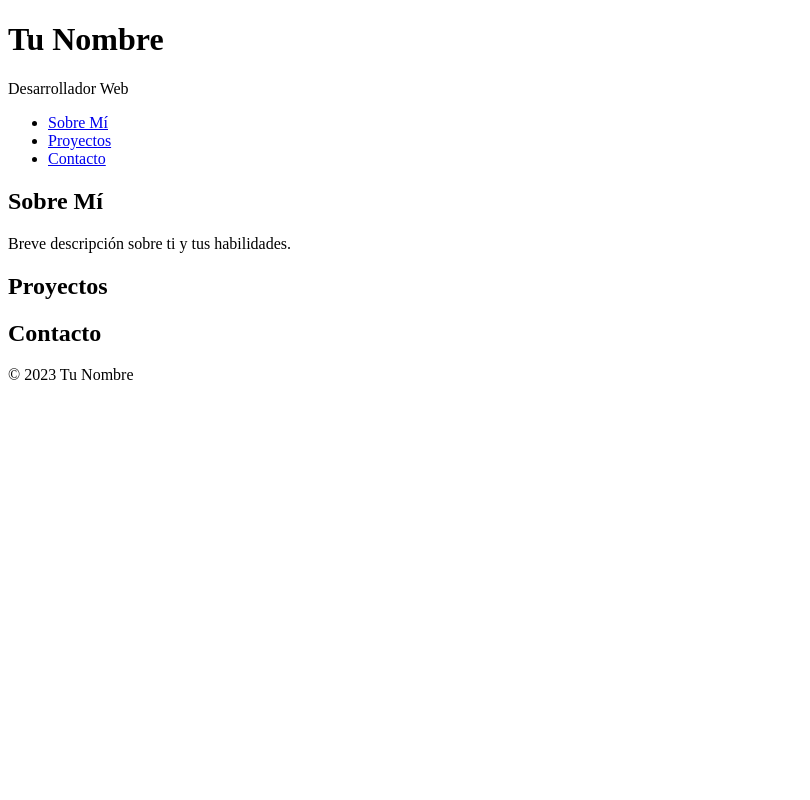
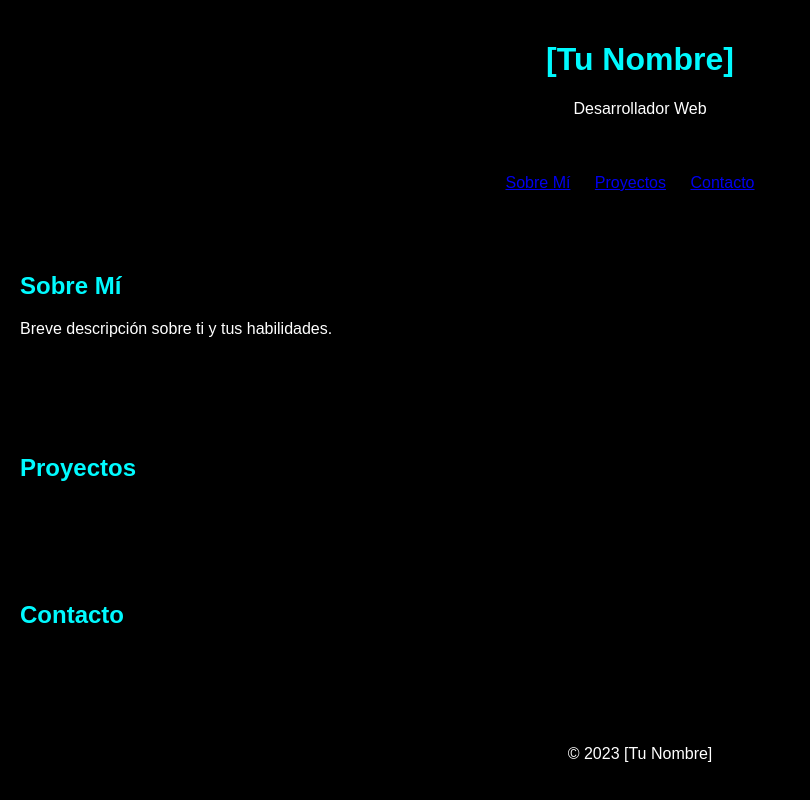
Before and after one commit to CristinaMachuca/miportafolio, a plain HTML site: page index.html in a window 1280 px wide. Shown: the whole page, without its empty margins (0-810 px from the left). Drawn offline with Linux system fonts and the light colour scheme.

Commit message:
Add files via upload

```diff
--- a/index.html
+++ b/index.html
@@ -3,12 +3,57 @@
 <head>
     <meta charset="UTF-8">
     <meta name="viewport" content="width=device-width, initial-scale=1.0">
-    <link rel="stylesheet" href="styles.css">
-    <title>Tu Nombre - Portafolio</title>
+    <title>[Tu Nombre] - Portafolio</title>
+    <style>
+        body {
+            background-color: #000;
+            color: #fff;
+            font-family: 'Arial', sans-serif;
+            margin: 0;
+            padding: 0;
+            box-sizing: border-box;
+        }
+
+        header {
+            text-align: center;
+            padding: 20px;
+        }
+
+        h1, h2, h3 {
+            color: #00faff;
+        }
+
+        nav {
+            text-align: center;
+            margin: 20px;
+        }
+
+        nav ul {
+            list-style-type: none;
+            margin: 0;
+            padding: 0;
+        }
+
+        nav li {
+            display: inline;
+            margin-right: 20px;
+        }
+
+        section {
+            margin-top: 40px;
+            padding: 20px;
+        }
+
+        footer {
+            text-align: center;
+            margin-top: 40px;
+            padding: 20px;
+        }
+    </style>
 </head>
 <body>
     <header>
-        <h1>Tu Nombre</h1>
+        <h1>[Tu Nombre]</h1>
         <p>Desarrollador Web</p>
     </header>
 
@@ -36,9 +81,7 @@
     </section>
 
     <footer>
-        <p>&copy; 2023 Tu Nombre</p>
+        <p>&copy; 2023 [Tu Nombre]</p>
     </footer>
-
-    <script src="script.js"></script>
 </body>
 </html>
```
